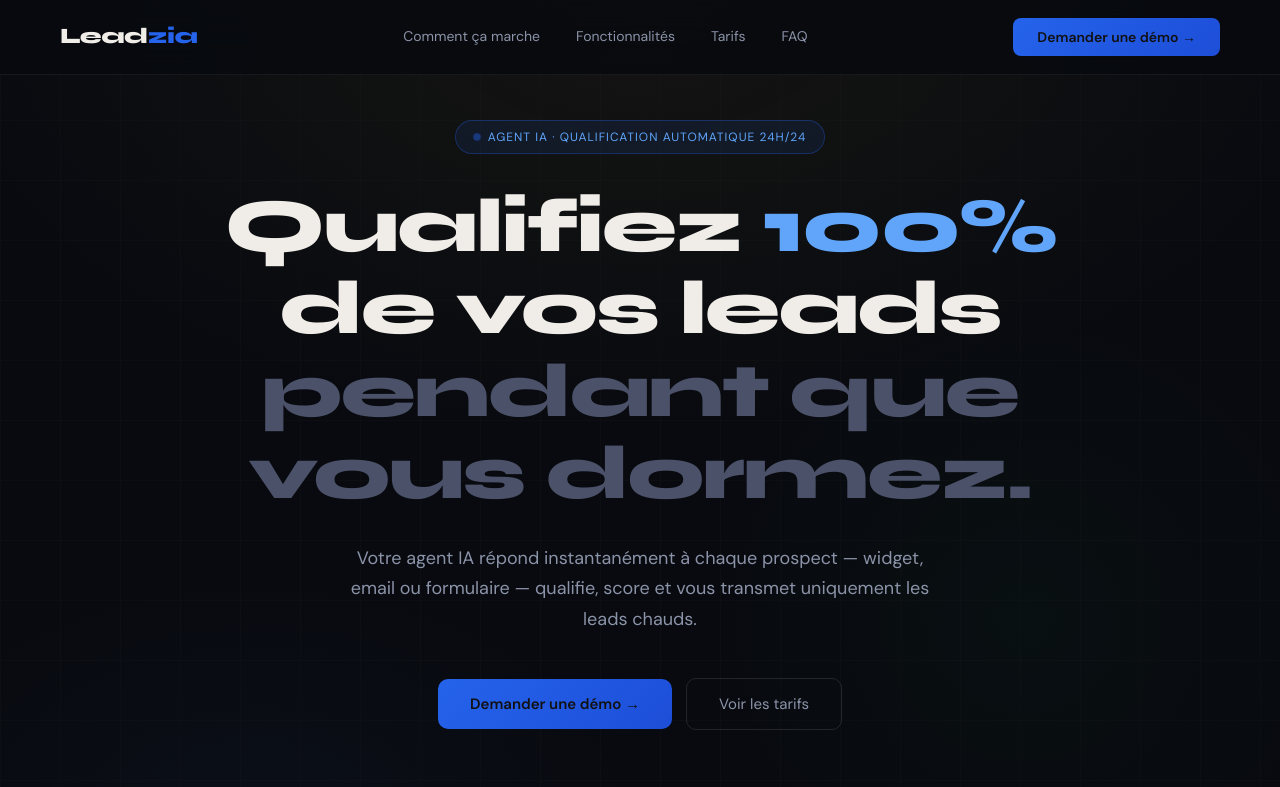
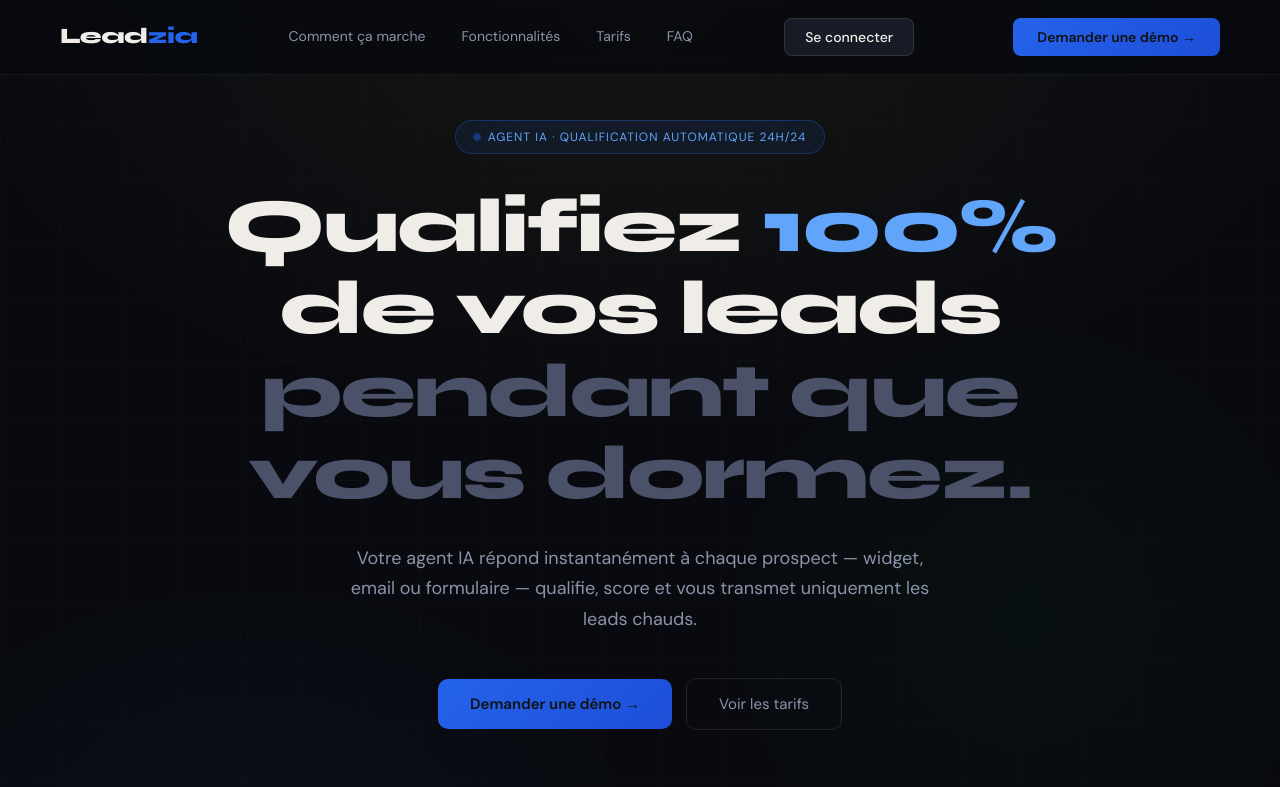
Before and after one commit to clara-nextstepagent/leadiq-backend, a plain HTML site: page index.html in a window 1280 px wide. Shown: the top 787 px of the page. Drawn offline with Linux system fonts and the light colour scheme.

Commit message:
Update index.html

```diff
--- a/index.html
+++ b/index.html
@@ -445,6 +445,7 @@ footer {
     <a href="#tarifs">Tarifs</a>
     <a href="#faq">FAQ</a>
   </div>
+  <button onclick="window.location.href='/crm'" style="background:var(--bg3);border:1px solid var(--border2);color:var(--text);padding:9px 20px;border-radius:8px;font-family:'DM Sans',sans-serif;font-size:14px;cursor:pointer;font-weight:500;transition:all .2s;margin-right:8px;" onmouseover="this.style.background='var(--bg4)'" onmouseout="this.style.background='var(--bg3)'">Se connecter</button>
   <button class="nav-cta" onclick="window.open('https://calendly.com/claragentric-nextstep-agence/30min', '_blank')">Demander une démo →</button>
 </nav>
 
```
